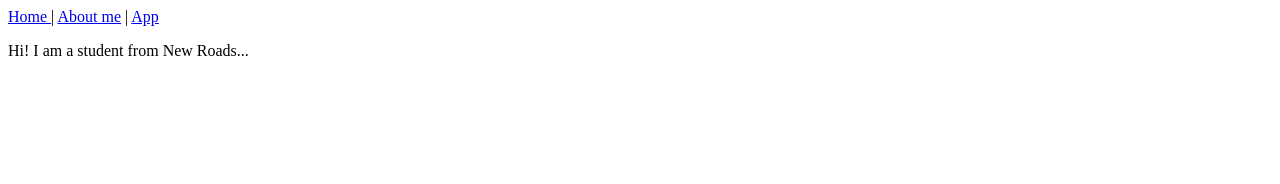
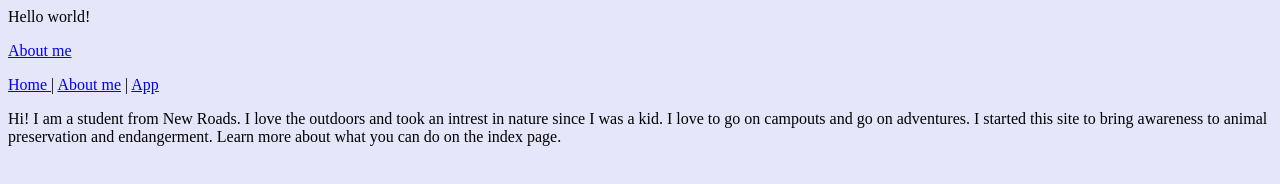
Before and after one commit to BonesOnFire26/BonesOnFire26.github.io, a plain HTML site: page aboutMe.html in a window 1280 px wide. Drawn offline with Linux system fonts and the light colour scheme.

Commit message:
bg color

```diff
--- a/aboutMe.html
+++ b/aboutMe.html
@@ -2,13 +2,15 @@
 <head>
 <title>About Me</title>
 </head>
-<body>
+<body
+ bgcolor="#E6E6FA"
+<h1>Hello world!</h1>
+<p><a href="aboutMe.html">About me</a>
     <p>
     <a href="index.html">Home </a> | <a href="aboutMe.html">About me</a> | <a href="app.html"> App </a>
   </p>
   <p>
 
-    Hi! I am a student from New Roads...
-  </p>
+    Hi! I am a student from New Roads. I love the outdoors and took an intrest in nature since I was a kid. I love to go on campouts and go on adventures. I started this site to bring awareness to animal preservation and endangerment. Learn more about what you can do on the index page.
 </body>
 </html>
```
Also changed, not shown: index.html (+1 -1 lines).
